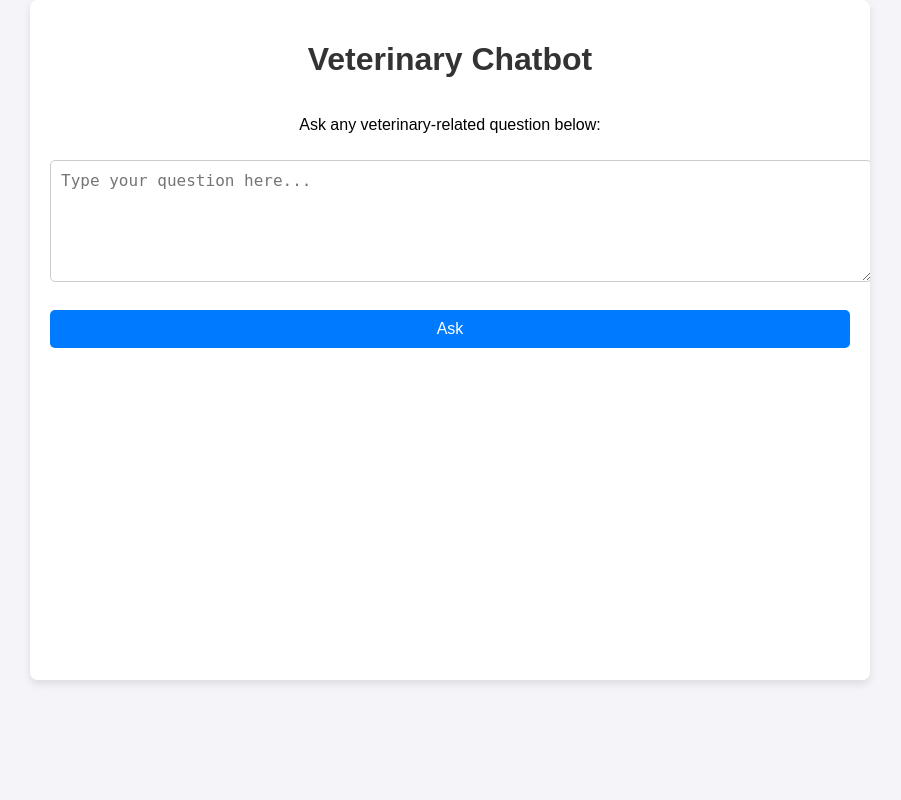
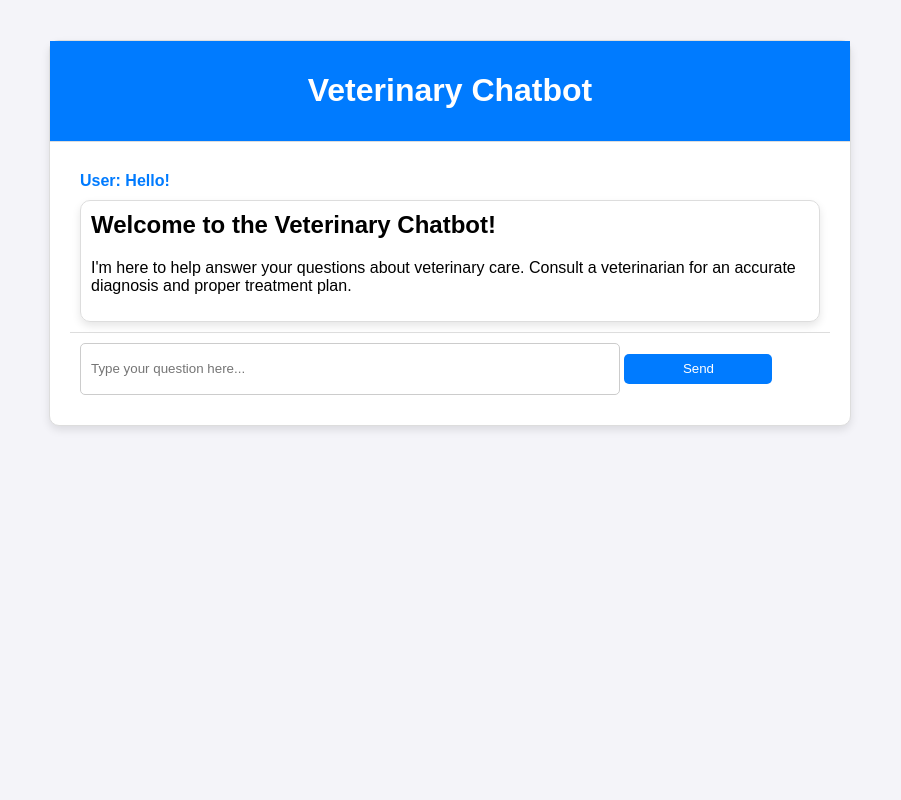
Before and after one commit to Niju-2004/Rag-Vector-DB, a Flask app: page / in a window 1280 px wide. Shown: the whole page, without its empty margins (190-1091 px from the left). Run offline with Flask 3, Linux system fonts and the light colour scheme; parts of the project's set-up code (start-up, migrations or seed data) failed here and were passed over.

Commit message:
updated interface and DB

```diff
--- a/src/app.py
+++ b/src/app.py
@@ -9,6 +9,7 @@ def home():
     return render_template('index.html')
 
 # Route to handle user queries
+# Route to handle user queries
 @app.route('/ask', methods=['POST'])
 def ask():
     try:
@@ -18,16 +19,28 @@ def ask():
         if not user_query:
             return jsonify({'response': "No query provided!"}), 400
 
+        # Check if the query is the same as the previous one
+        if hasattr(ask, 'previous_query') and ask.previous_query == user_query:
+            return jsonify({'response': "Please enter a new query!"}), 400
+
+        # Store the current query as the previous query
+        ask.previous_query = user_query
+
         # Initialize the model and process the query
         sentence_model, content, index = model.initialize_system()
         response = model.query_system(user_query, sentence_model, index, content)
 
-        return jsonify({'response': response})
+        return jsonify({'response': {'title': '', 'causes': '', 'treatment': response}})
     except Exception as e:
         # Handle unexpected errors
         return jsonify({'error': f"An error occurred: {str(e)}"}), 500
 
 if __name__ == '__main__':
     port = 343  # Define the port for the application
-    print(f"The app is running on http://127.0.0.1:{port}")
+    import socket
+    s = socket.socket(socket.AF_INET, socket.SOCK_DGRAM)
+    s.connect(("8.8.8.8", 80))
+    ip = s.getsockname()[0]
+    s.close()
+    print(f"The app is running on http://{ip}:{port}")
     app.run(debug=True, host="0.0.0.0", port=port)
--- a/src/templates/index.html
+++ b/src/templates/index.html
@@ -10,98 +10,119 @@
             margin: 0;
             padding: 0;
             background-color: #f4f4f9;
-            display: flex;
-            flex-direction: column;
-            align-items: center;
-            justify-content: flex-start;
-            height: 100vh;
-            overflow: hidden;
         }
-        .container {
-            text-align: center;
-            background: white;
-            padding: 20px;
-            border-radius: 8px;
-            box-shadow: 0 4px 8px rgba(0, 0, 0, 0.1);
+
+        .chat-container {
             width: 80%;
             max-width: 800px;
-            overflow-y: auto;
-            height: 80%;
-            display: flex;
-            flex-direction: column;
-            justify-content: flex-start;
+            margin: 40px auto; /* Add this line to center the container */
+            background-color: #fff;
+            border: 1px solid #ddd;
+            border-radius: 10px;
+            box-shadow: 0 4px 8px rgba(0, 0, 0, 0.1);
         }
-        h1 {
-            color: #333;
+
+        .chat-header {
+            position: sticky;
+            top: 0;
+            background-color: #007bff;
+            color: #fff;
+            padding: 10px;
+            border-bottom: 1px solid #ddd;
+            text-align: center; /* Add this line to center the header text */
         }
-        textarea {
-            width: 100%;
-            height: 100px;
-            margin-top: 10px;
+
+        .chat-body {
+            padding: 20px;
+        }
+
+        .message-container {
             padding: 10px;
-            font-size: 16px;
+        }
+
+        .input-container {
+            padding: 10px;
+            border-top: 1px solid #ddd;
+        }
+
+        #user-input {
+            width: 70%;
+            height: 30px;
+            padding: 10px;
             border: 1px solid #ccc;
             border-radius: 5px;
         }
-        button {
-            margin-top: 10px;
-            padding: 10px 20px;
-            font-size: 16px;
-            color: white;
+
+        #send-button {
+            width: 20%;
+            height: 30px;
             background-color: #007bff;
+            color: #fff;
             border: none;
             border-radius: 5px;
             cursor: pointer;
         }
-        button:hover {
+
+        #send-button:hover {
             background-color: #0056b3;
         }
-        .response {
+
+        .user-query {
+            font-weight: bold;
+            color: #007bff;
+        }
+
+        .chatbot-response {
             margin-top: 10px;
-            color: #333;
-            background: #e9f7ef;
-            padding: 15px;
-            border-radius: 5px;
-            text-align: left;
-            white-space: pre-wrap;
-            word-wrap: break-word;
-            width: 100%;
+            padding: 10px;
+            border: 1px solid #ddd;
+            border-radius: 10px;
+            box-shadow: 0 4px 8px rgba(0, 0, 0, 0.1);
         }
-        .query-response {
-            margin-top: 10px;
-            text-align: left;
-            width: 100%;
+
+        .chatbot-response h2 {
+            margin-top: 0;
         }
     </style>
 </head>
 <body>
-    <div class="container" id="chat-container">
+    <div class="chat-container">
+        <div class="chat-header">
             <h1>Veterinary Chatbot</h1>
-        <p>Ask any veterinary-related question below:</p>
-        <div id="conversation"></div>
-        <textarea id="user-query" placeholder="Type your question here..."></textarea><br>
-        <button id="ask-button">Ask</button>
         </div>
+        <div class="chat-body">
+            <div class="message-container" id="message-container">
+                <!-- Messages will be displayed here -->
+                <div class="user-query">User: Hello!</div>
+                <div class="chatbot-response">
+                    <h2>Welcome to the Veterinary Chatbot!</h2>
+                    <p>I'm here to help answer your questions about veterinary care. Consult a veterinarian for an accurate diagnosis and proper treatment plan.</p>
+                </div>
+            </div>
+            <div class="input-container">
+                <input type="text" id="user-input" placeholder="Type your question here...">
+                <button id="send-button">Send</button>
+            </div>
+        </div>
+    </div>
+    <script>
+        const messageContainer = document.getElementById('message-container');
+        const userInput = document.getElementById('user-input');
+        const sendButton = document.getElementById('send-button');
 
-    <script>
-        document.getElementById('ask-button').addEventListener('click', async () => {
-            const userQuery = document.getElementById('user-query').value.trim();
-            const conversationContainer = document.getElementById('conversation');
-            const responseContainer = document.createElement('div');
-
-            // Clear previous response
+        sendButton.addEventListener('click', async () => {
+            const userQuery = userInput.value.trim();
             if (!userQuery) {
                 alert('Please enter a query!');
                 return;
             }
 
-            // Display user's query
-            const userQueryElement = document.createElement('div');
-            userQueryElement.innerHTML = `<strong>You:</strong> ${userQuery}`;
-            userQueryElement.classList.add('query-response');
-            conversationContainer.appendChild(userQueryElement);
+            // Display user query
+            const userQueryDiv = document.createElement('div');
+            userQueryDiv.className = 'user-query';
+            userQueryDiv.innerText = `User: ${userQuery}`;
+            messageContainer.appendChild(userQueryDiv);
 
-            try {
             // Send query to the backend
             const response = await fetch('/ask', {
                 method: 'POST',
@@ -112,49 +133,19 @@
             });
 
             const data = await response.json();
+            const chatbotResponse = data.response.treatment;
 
-                if (response.ok) {
-                    // Display bot's response
-                    const formattedResponse = formatResponse(data.response);
-                    responseContainer.classList.add('response');
-                    responseContainer.innerHTML = `
-                        <strong>Bot:</strong>
-                        <div>${formattedResponse}</div>
-                    `;
-                    conversationContainer.appendChild(responseContainer);
-                } else {
-                    const errorResponse = document.createElement('div');
-                    errorResponse.innerHTML = `<strong>Error:</strong> ${data.response || 'An unknown error occurred.'}`;
-                    conversationContainer.appendChild(errorResponse);
-                }
+            // Display chatbot response
+            const responseDiv = document.createElement('div');
+            responseDiv.className = 'chatbot-response';
+            responseDiv.innerHTML = chatbotResponse
+              .replace(/\*\*(.*?)\*\*/g, '<b>$1</b>') // Convert **text** to <b>text</b>
+              .replace(/\n/g, '<br>'); // Convert newline characters to HTML line breaks
+            messageContainer.appendChild(responseDiv);
 
-            } catch (error) {
-                const errorResponse = document.createElement('div');
-                errorResponse.innerHTML = `<strong>Error:</strong> ${error.message}`;
-                conversationContainer.appendChild(errorResponse);
-            }
-
-            // Keep the textarea visible and clear for the next query
-            document.getElementById('user-query').value = '';
-            document.getElementById('user-query').focus();
-
-            // Scroll to the bottom to show the latest response
-            conversationContainer.scrollTop = conversationContainer.scrollHeight;
+            // Clear user input field
+            userInput.value = '';
         });
-
-        function formatResponse(responseText) {
-            // Replace newline characters with <br> for line breaks
-            let formattedText = responseText.replace(/\n/g, '<br>');
-
-            // Format bullet points (e.g. * symptom -> <ul><li> symptom </li></ul>)
-            formattedText = formattedText.replace(/\* (.*?)\n/g, '<ul><li>$1</li></ul>');
-
-            // Convert disclaimers or any important text
-            formattedText = formattedText.replace(/\*\*([^*]+)\*\*/g, '<strong>$1</strong>');  // bold text
-            formattedText = formattedText.replace(/([a-zA-Z0-9\s]+)(?=\s*[:])/g, '<strong>$1</strong>'); // text before ":" as bold
-
-            return formattedText;
-        }
     </script>
 </body>
 </html>
```
Also changed, not shown: 3 other files. Lines whose indentation alone changed are shown as unchanged.
